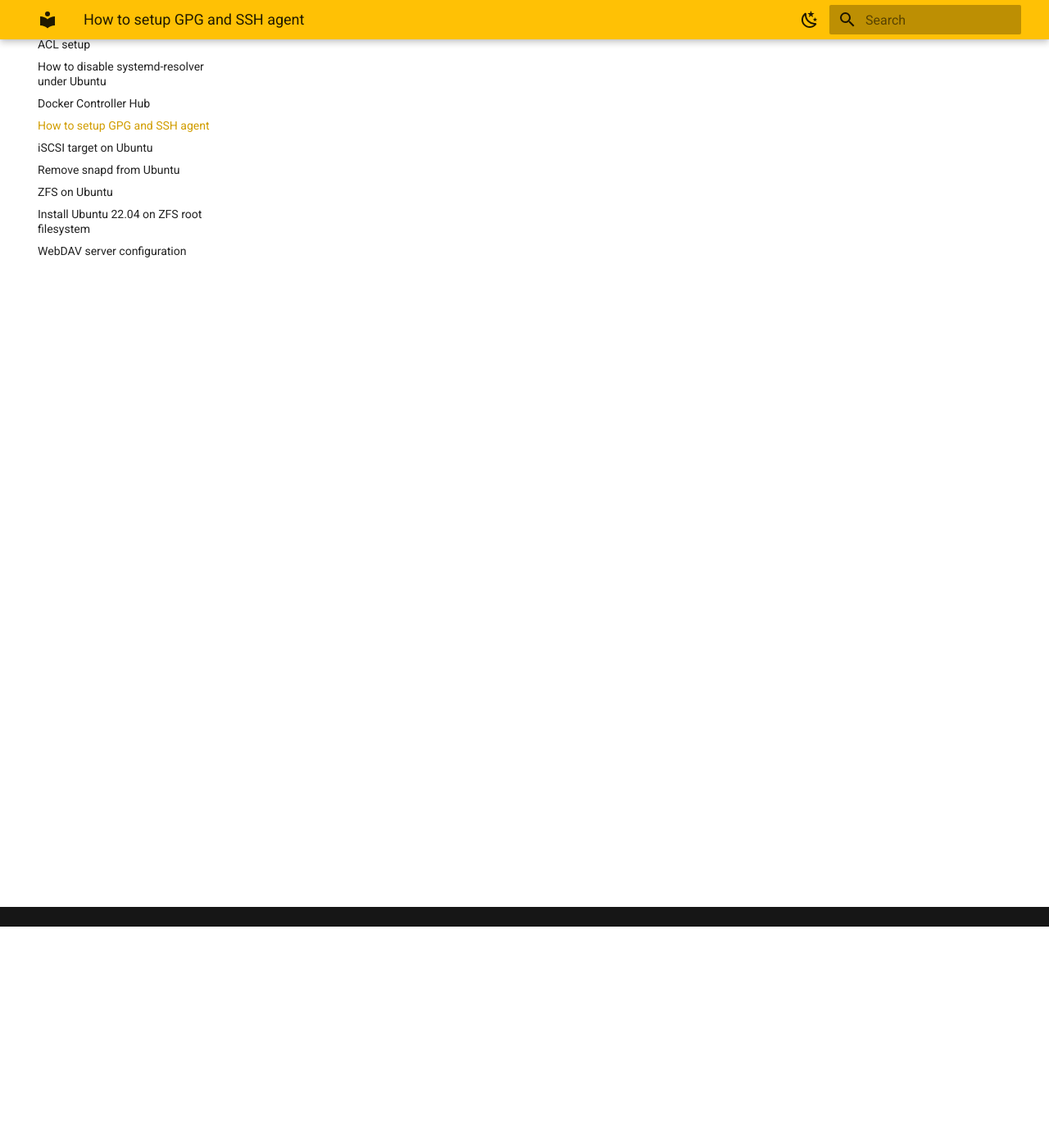
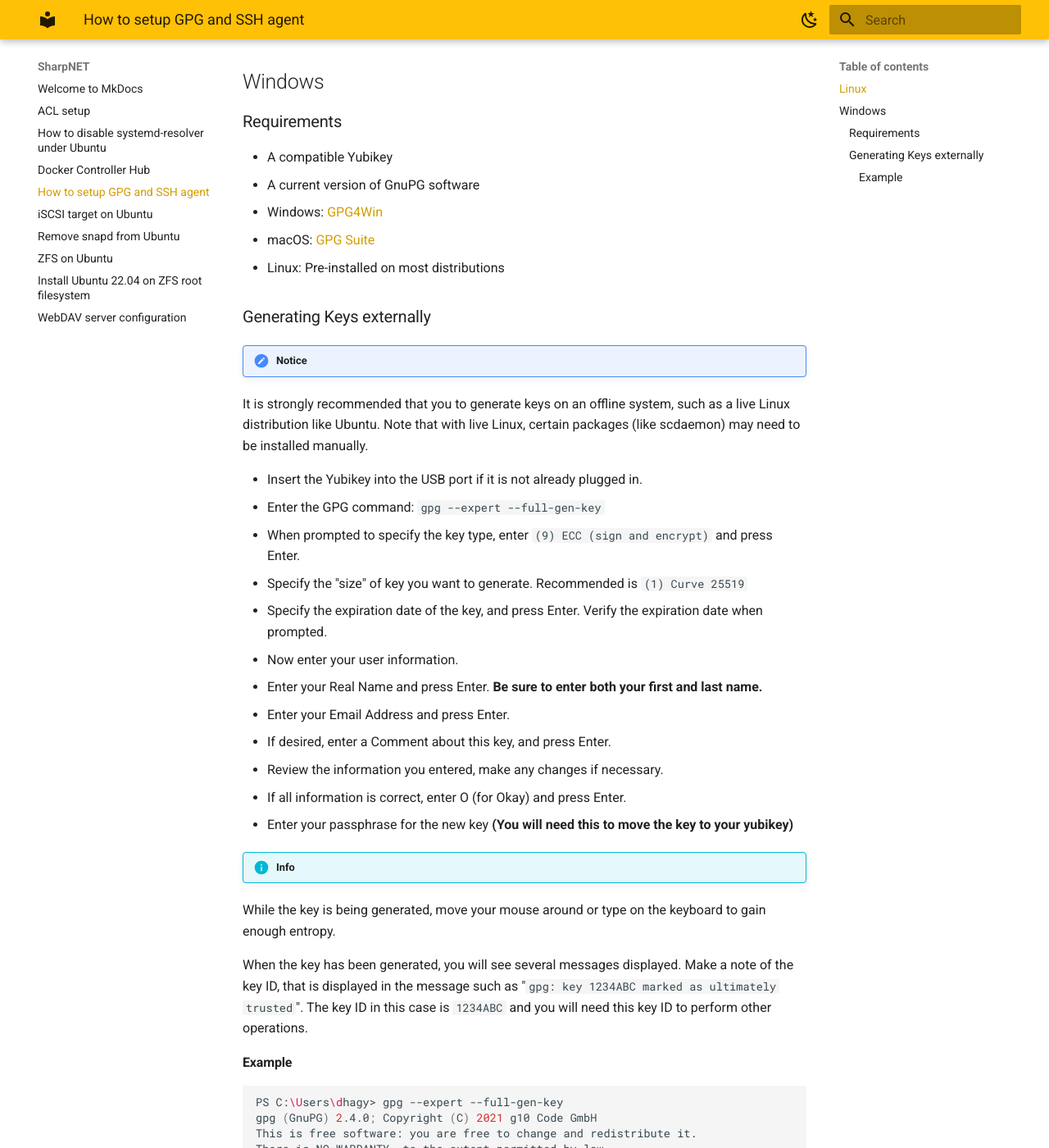
Before and after one commit to atraides/sharpnet-docs, an MkDocs documentation site: the page built from docs/gpg_setup.md, in a window 1280 px wide and 1400 px high, scrolled down 270 px. Shown: the whole window at 82% size. Built offline with MkDocs 1.6.1 and Material for MkDocs 9.7.7, drawn with Linux system fonts in a browser that asks for light colours; some of the changed text lies outside the part shown.

Commit message:
add: page for the gpg setup on windows

````diff
--- a/docs/gpg_setup.md
+++ b/docs/gpg_setup.md
@@ -1,7 +1,110 @@
 # How to setup GPG and SSH agent
+
+## Linux
 
 Original documentation [here](https://wiki.archlinux.org/title/GnuPG#gpg-agent)
 
 ```sh
 gpg --full-gen-key --expert
 ```
+
+## Windows
+
+### Requirements
+
+- A compatible Yubikey
+- A current version of GnuPG software
+  - Windows: [GPG4Win](https://www.gpg4win.org/download.html)
+  - macOS: [GPG Suite](https://gpgtools.org/gpgsuite.html)
+  - Linux: Pre-installed on most distributions
+
+### Generating Keys externally
+
+!!! notice
+It is strongly recommended that you to generate keys on an offline system, such as a live Linux distribution like Ubuntu. Note that with live Linux, certain packages (like scdaemon) may need to be installed manually.
+
+- Insert the Yubikey into the USB port if it is not already plugged in.
+- Enter the GPG command: ```gpg --expert --full-gen-key```
+- When prompted to specify the key type, enter ```(9) ECC (sign and encrypt)``` and press Enter.
+- Specify the "size" of key you want to generate. Recommended is ```(1) Curve 25519```
+- Specify the expiration date of the key, and press Enter. Verify the expiration date when prompted.
+- Now enter your user information.
+  - Enter your Real Name and press Enter. **Be sure to enter both your first and last name.**
+  - Enter your Email Address and press Enter.
+  - If desired, enter a Comment about this key, and press Enter.
+- Review the information you entered, make any changes if necessary.
+- If all information is correct, enter O (for Okay) and press Enter.
+- Enter your passphrase for the new key __(You will need this to move the key to your yubikey)__
+
+!!! info
+While the key is being generated, move your mouse around or type on the keyboard to gain enough entropy.
+
+When the key has been generated, you will see several messages displayed. Make a note of the key ID, that is displayed in the message such as "```gpg: key 1234ABC marked as ultimately trusted```". The key ID in this case is ```1234ABC``` and you will need this key ID to perform other operations.
+
+#### Example
+
+```shell
+PS C:\Users\dhagy> gpg --expert --full-gen-key
+gpg (GnuPG) 2.4.0; Copyright (C) 2021 g10 Code GmbH
+This is free software: you are free to change and redistribute it.
+There is NO WARRANTY, to the extent permitted by law.
+
+Please select what kind of key you want:
+   (1) RSA and RSA
+   (2) DSA and Elgamal
+   (3) DSA (sign only)
+   (4) RSA (sign only)
+   (7) DSA (set your own capabilities)
+   (8) RSA (set your own capabilities)
+   (9) ECC (sign and encrypt) *default*
+  (10) ECC (sign only)
+  (11) ECC (set your own capabilities)
+  (13) Existing key
+  (14) Existing key from card
+Your selection? 9
+Please select which elliptic curve you want:
+   (1) Curve 25519 *default*
+   (2) Curve 448
+   (3) NIST P-256
+   (4) NIST P-384
+   (5) NIST P-521
+   (6) Brainpool P-256
+   (7) Brainpool P-384
+   (8) Brainpool P-512
+   (9) secp256k1
+Your selection? 1
+Please specify how long the key should be valid.
+         0 = key does not expire
+      <n>  = key expires in n days
+      <n>w = key expires in n weeks
+      <n>m = key expires in n months
+      <n>y = key expires in n years
+Key is valid for? (0) 2y
+Key expires at 28-Dec-24 19:07:23 Central Europe Standard Time
+Is this correct? (y/N) y
+
+GnuPG needs to construct a user ID to identify your key.
+
+Real name: Daniel Hagyarossy
+Email address: daniel@hagyarossy.hu
+Comment:
+You selected this USER-ID:
+    "Daniel Hagyarossy <daniel@hagyarossy.hu>"
+
+Change (N)ame, (C)omment, (E)mail or (O)kay/(Q)uit? o
+We need to generate a lot of random bytes. It is a good idea to perform
+some other action (type on the keyboard, move the mouse, utilize the
+disks) during the prime generation; this gives the random number
+generator a better chance to gain enough entropy.
+We need to generate a lot of random bytes. It is a good idea to perform
+some other action (type on the keyboard, move the mouse, utilize the
+disks) during the prime generation; this gives the random number
+generator a better chance to gain enough entropy.
+gpg: revocation certificate stored as 'C:\\Users\\dhagy\\AppData\\Roaming\\gnupg\\openpgp-revocs.d\\E353B22F4B32095EBA750326EC79A3F0D7542233.rev'
+public and secret key created and signed.
+
+pub   ed25519 2022-12-29 [SC] [expires: 2024-12-28]
+      E353B22F4B32095EBA750326EC79A3F0D7542233
+uid                      Daniel Hagyarossy <daniel@hagyarossy.hu>
+sub   cv25519 2022-12-29 [E] [expires: 2024-12-28]
+```
````
